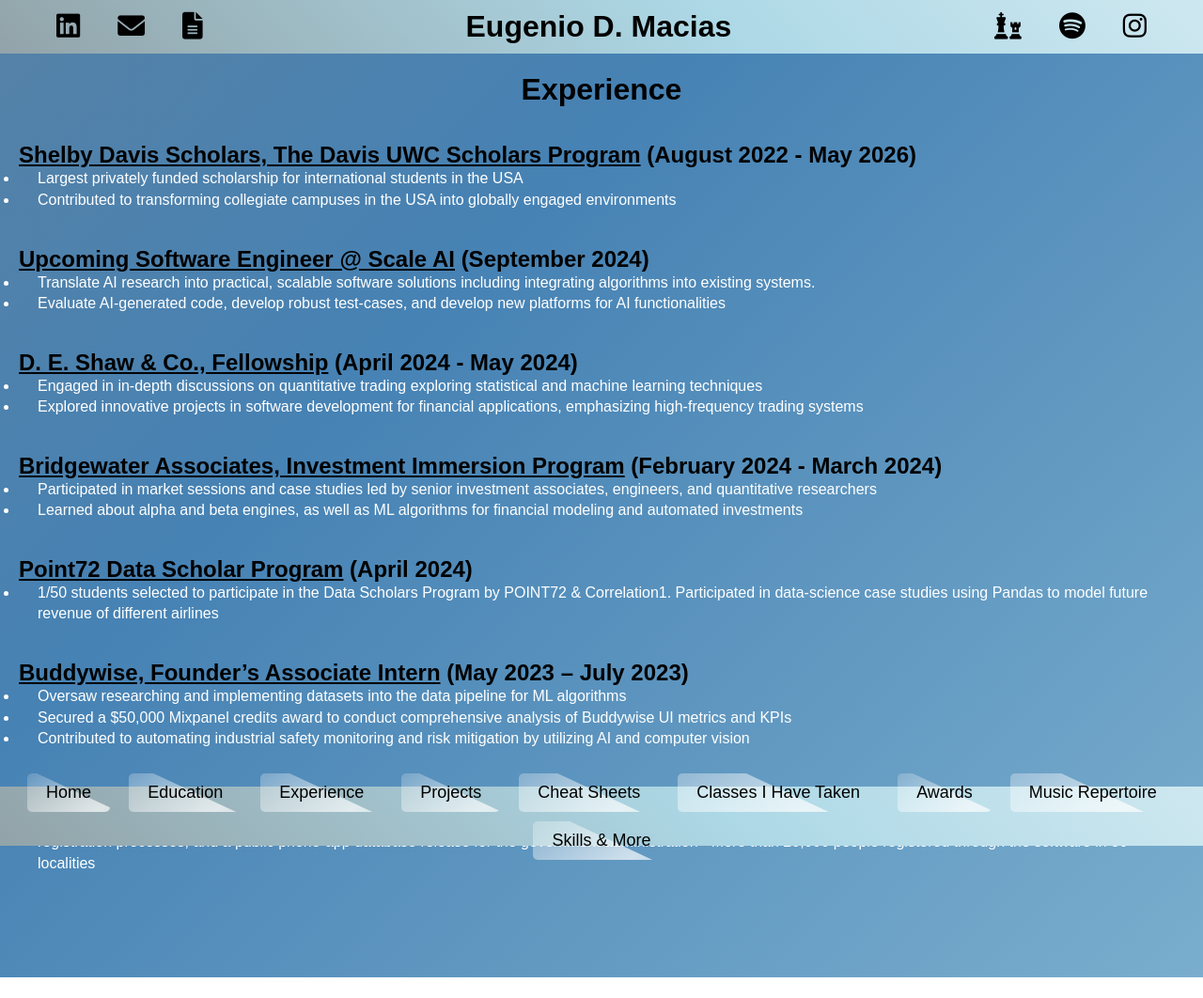
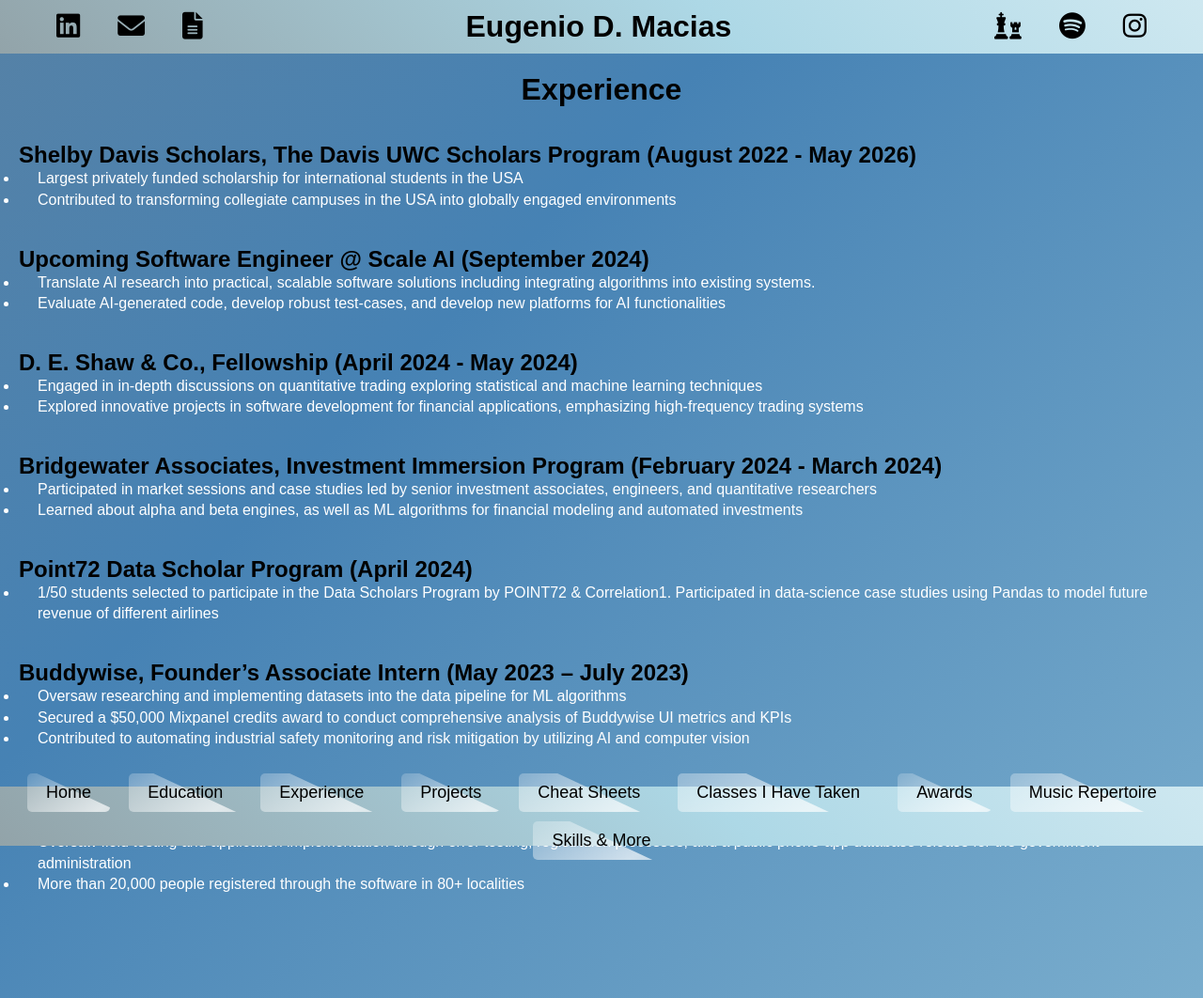
Before and after one commit to xXElGenio0203Xx/eugenio-macias.github.io, a Jekyll site: the page built from experience.md, in a window 1280 px wide. Shown: the whole page at 94% size. Built offline with Jekyll 4.4.1, drawn with Linux system fonts in a browser that asks for light colours; some web fonts are replaced; before the commit the page ends 1040 px from its top, so only the background shows below that; part of the change alters nothing that is shown.

Commit message:
Update experience.md

```diff
--- a/experience.md
+++ b/experience.md
@@ -8,7 +8,7 @@ title: Experience
 </div>
 <br>
 <h3 style="font-weight: bold; font-size: 1.5em;">
-  <a href="https://www.davisuwcscholars.org/" target="_blank" style="color: black;">Shelby Davis Scholars, The Davis UWC Scholars Program</a> <span style="color: black;">(August 2022 - May 2026)</span>
+  <a href="https://www.davisuwcscholars.org/" target="_blank" style="color: black; text-decoration: none;">Shelby Davis Scholars, The Davis UWC Scholars Program</a> <span style="color: black;">(August 2022 - May 2026)</span>
 </h3>
 - Largest privately funded scholarship for international students in the USA
 - Contributed to transforming collegiate campuses in the USA into globally engaged environments
@@ -16,7 +16,7 @@ title: Experience
 <br>
 
 <h3 style="font-weight: bold; font-size: 1.5em;">
-  <a href="https://scale.com/" target="_blank" style="color: black;">Upcoming Software Engineer @ Scale AI</a> <span style="color: black;">(September 2024)</span>
+  <a href="https://scale.com/" target="_blank" style="color: black; text-decoration: none;">Upcoming Software Engineer @ Scale AI</a> <span style="color: black;">(September 2024)</span>
 </h3>
 - Translate AI research into practical, scalable software solutions including integrating algorithms into existing systems.
 - Evaluate AI-generated code, develop robust test-cases, and develop new platforms for AI functionalities
@@ -24,7 +24,7 @@ title: Experience
 <br>
 
 <h3 style="font-weight: bold; font-size: 1.5em;">
-  <a href="https://www.deshaw.com/" target="_blank" style="color: black;">D. E. Shaw & Co., Fellowship</a> <span style="color: black;">(April 2024 - May 2024)</span>
+  <a href="https://www.deshaw.com/" target="_blank" style="color: black; text-decoration: none;">D. E. Shaw & Co., Fellowship</a> <span style="color: black;">(April 2024 - May 2024)</span>
 </h3>
 - Engaged in in-depth discussions on quantitative trading exploring statistical and machine learning techniques
 - Explored innovative projects in software development for financial applications, emphasizing high-frequency trading systems
@@ -32,7 +32,7 @@ title: Experience
 <br>
 
 <h3 style="font-weight: bold; font-size: 1.5em;">
-  <a href="https://www.bridgewater.com/" target="_blank" style="color: black;">Bridgewater Associates, Investment Immersion Program</a> <span style="color: black;">(February 2024 - March 2024)</span>
+  <a href="https://www.bridgewater.com/" target="_blank" style="color: black; text-decoration: none;">Bridgewater Associates, Investment Immersion Program</a> <span style="color: black;">(February 2024 - March 2024)</span>
 </h3>
 - Participated in market sessions and case studies led by senior investment associates, engineers, and quantitative researchers
 - Learned about alpha and beta engines, as well as ML algorithms for financial modeling and automated investments
@@ -40,14 +40,14 @@ title: Experience
 <br>
 
 <h3 style="font-weight: bold; font-size: 1.5em;">
-  <a href="https://point72.com/" target="_blank" style="color: black;">Point72 Data Scholar Program</a> <span style="color: black;">(April 2024)</span>
+  <a href="https://point72.com/" target="_blank" style="color: black; text-decoration: none;">Point72 Data Scholar Program</a> <span style="color: black;">(April 2024)</span>
 </h3>
 - 1/50 students selected to participate in the Data Scholars Program by POINT72 & Correlation1. Participated in data-science case studies using Pandas to model future revenue of different airlines
 
 <br>
 
 <h3 style="font-weight: bold; font-size: 1.5em;">
-  <a href="https://www.buddywise.co/" target="_blank" style="color: black;">Buddywise, Founder’s Associate Intern</a> <span style="color: black;">(May 2023 – July 2023)</span>
+  <a href="https://www.buddywise.co/" target="_blank" style="color: black; text-decoration: none;">Buddywise, Founder’s Associate Intern</a> <span style="color: black;">(May 2023 – July 2023)</span>
 </h3>
 - Oversaw researching and implementing datasets into the data pipeline for ML algorithms
 - Secured a $50,000 Mixpanel credits award to conduct comprehensive analysis of Buddywise UI metrics and KPIs
@@ -55,9 +55,11 @@ title: Experience
 
 <br>
 <h3 style="font-weight: bold; font-size: 1.5em;">
-  <a href="http://www.byte.com.mx/" target="_blank" style="color: black;">Computacion Byte, IT Sales Intern</a> <span style="color: black;">(May 2020 – July 2022)</span>
+  <a href="http://www.byte.com.mx/" target="_blank" style="color: black; text-decoration: none;">Computacion Byte, IT Sales Intern</a> <span style="color: black;">(May 2020 – July 2022)</span>
 </h3>
-- Seasonally worked as an IT public tender for government and private institutions in 10+ cities - Oversaw field testing and application implementation through error testing, registration processes, and a public phone-app database release for the government administration - More than 20,000 people registered through the software in 80+ localities
+- Seasonally worked as an IT public tender for government and private institutions in 10+ cities
+- Oversaw field testing and application implementation through error testing, registration processes, and a public phone-app database release for the government administration
+- More than 20,000 people registered through the software in 80+ localities
 <br>
 <br>
 <br>
```
